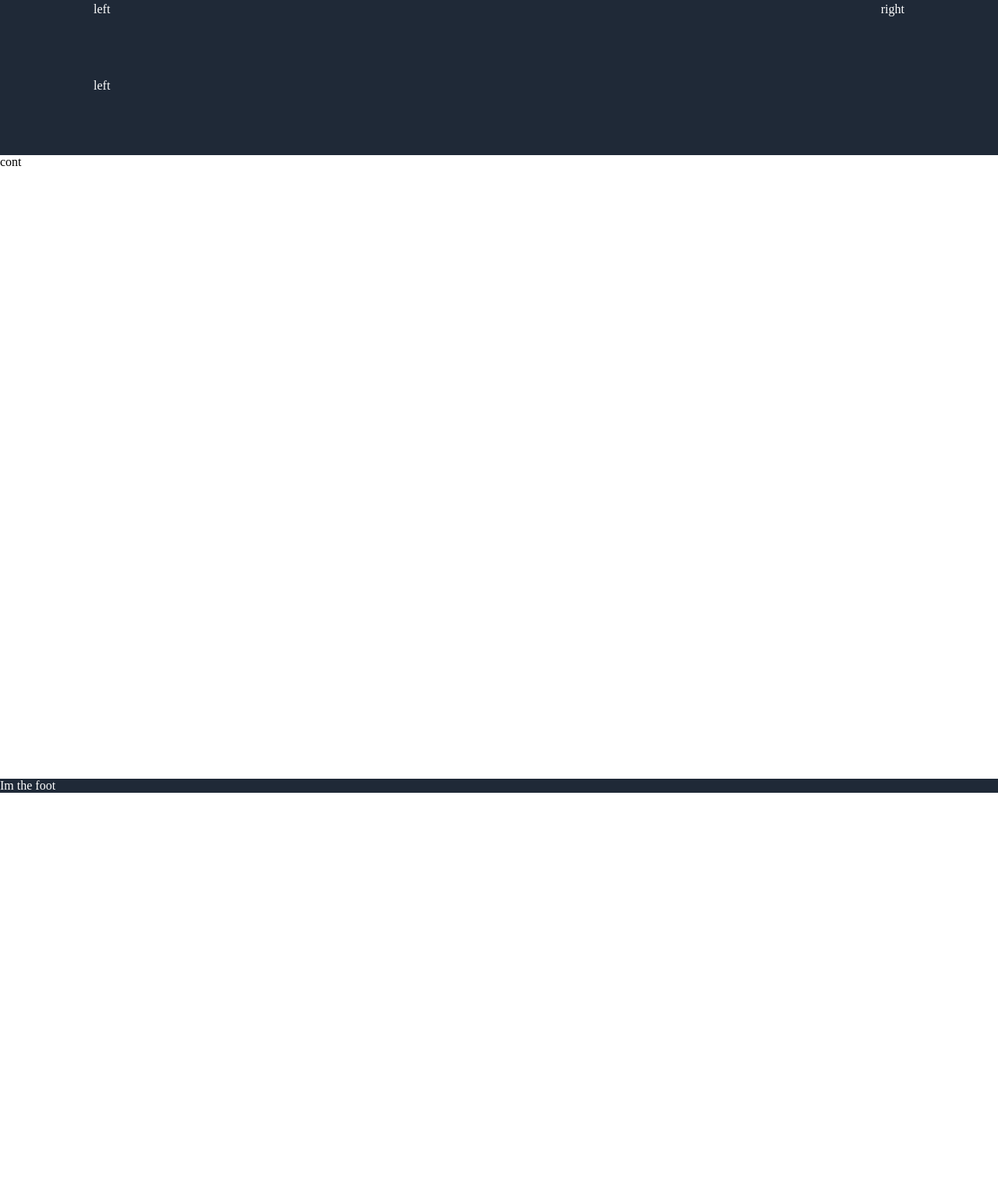
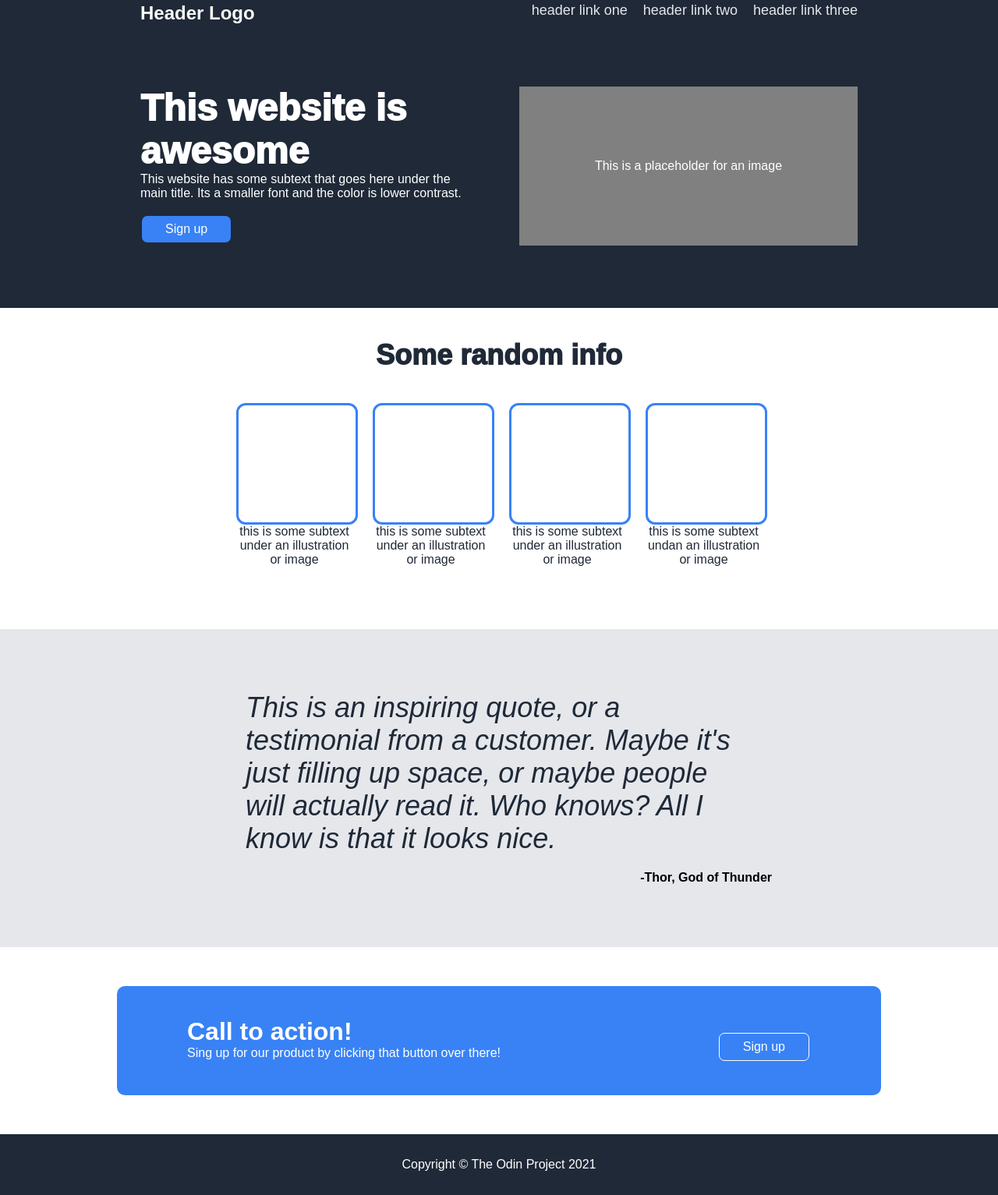
Before and after one commit to mr-magubane/Landing-page, a plain HTML site: page index.html in a window 1280 px wide. Shown: the part 7-1540 px from the top of the page at 78% size. Before the commit the page ends 1024 px from the top, so only its background shows below. Drawn offline with Linux system fonts and the light colour scheme.

Commit message:
completed landing page

```diff
--- a/index.html
+++ b/index.html
@@ -11,22 +11,72 @@
 <body>
     <div class="header">
         <div class="topHeader">
-            <div class="left">left</div>
-            <div class="right">right</div>
+            <div class="left">Header Logo</div>
+            <div class="right">
+                <ul>
+                    <li>header link one</li>
+                    <li>header link two</li>
+                    <li>header link three</li>
+
+                </ul>
+            </div>
         </div>
         <div class="bottomHeader">
-            <div class="left">left</div>
+            <div class="left">
+                <div class="slogan">This website is awesome</div>
+                <div class="subtext">
+                    This website has some subtext that goes here under the main title.
+                    Its a smaller font and the color is lower contrast.
+                </div>
+                <button class="button">Sign up</button>
+            </div>
             <div class="right">
-                <ul></ul>
+                <div class="image">This is a placeholder for an image</div>
             </div>
         </div>
 
     </div>
     <div class="content">
-        cont
+        <div class="info">Some random info</div>
+        <div class="main-content">
+            <div class="image-text-box">
+                <div class="image-box"></div>
+                <div class="image-text">this is some subtext under an illustration or image</div>
+            </div>
+            <div class="image-text-box">
+                <div class="image-box"></div>
+                <div class="image-text">this is some subtext under an illustration or image</div>
+            </div>
+            <div class="image-text-box">
+                <div class="image-box"></div>
+                <div class="image-text">this is some subtext under an illustration or image</div>
+            </div>
+            <div class="image-text-box">
+                <div class="image-box"></div>
+                <div class="image-text">this is some subtext undan an illustration or image</div>
+            </div>
+
+        </div>
+    </div>
+    <div class="quote-content">
+        <div class="quote-block"><p>This is an inspiring quote, or a testimonial from a customer.
+            Maybe it's just filling up space, or maybe people will actually read it. Who
+            knows? All I know is that it looks nice.</p></div>
+        <div class="author-block"><p>-Thor, God of Thunder</p></div>
+    </div>
+    <div class="action-content">
+        <div class="action-block">
+            <div class="action-text">
+                <h1>Call to action!</h1>
+                <p>Sing up for our product by clicking that button over there!</p>
+            </div>
+            <div class="action-button">
+                <button class="button">Sign up</button>
+            </div>
+        </div>
     </div>
     <div class="footer">
-        Im the foot
+        <p>Copyright &#169 The Odin Project 2021</p>
     </div>
 </body>
 </html>
--- a/styles.css
+++ b/styles.css
@@ -1,15 +1,25 @@
 body {
     display: flex;
     flex-direction: column;
-    min-height: 100vh;
+    align-items: center;
     margin: 0;
+    font-family: Arial, Helvetica, sans-serif;
+    justify-content: center;
 }
+ul {
+    list-style: none;
+    margin: 0;
+    display: flex;
+    gap: 20px;
+    padding: 0;
+}
+
 .header {
     background-color: #1F2937;
     color: white;
     display: flex;
     flex-direction: column;
-    padding: 0 120px 80px 120px;
+    padding: 0 180px 80px 180px;
 }
 .topHeader {
     display: flex;
@@ -17,17 +27,143 @@ body {
     margin-bottom: 80px;
     margin-top: 10px;
 }
+.topHeader .left {
+    font-weight: bold;
+    font-size: 24px;
+    color: #F9FAF8;
+}
+.topHeader .right {
+    font-size: 18px;
+    color: #E5E7EB;
+}
 .bottomHeader {
     display: flex;
+    flex: 0 0 100%;
+}
+.bottomHeader .left .slogan {
+    font-size: 48px;
+    font-weight: 1000;
+}
+.bottomHeader .right {
+    display: flex;
+    flex: 1;
+    align-items: center;
+    justify-content: center;
+    background-color: gray;
+}
+.bottomHeader .left {
+    flex: 1;
+    padding: 0 52px 0 0;
+}
+.left .button {
+    background-color: #3882F6;
+    border: none;
+    color: white;
+    padding: 8px 30px;
+    text-align: center;
+    text-decoration: none;
+    display: inline-block;
+    font-size: 16px;
+    margin: 4px 2px;
+    cursor: pointer;
+    border-radius: 7px;
+    margin-top: 20px;
+  }
+  .button:hover, .action-content .action-button .button:hover {
+    background: #fff;
+    color: #339DFF;
+    box-shadow: 0 4px 4px rgba(83, 100, 255, 0.32);
+  }
+.content {
+    display: flex;
+    flex-direction: column;
+}
+.info {
+    display: flex;
+    justify-content: center;
+    color: #1F2937;
+    font-size: 36px;
+    font-weight: 1000;
+    padding: 40px;
+}
+.main-content {
+    display: flex;
+    justify-content: center;
+    gap: 25px;
+    padding-bottom: 80px;
+}
+.image-text-box {
+    width: 150px;
+}
+.image-box {
+    border: #3882F6;
+    border-style: solid;
+    height: 150px;
+    width: 150px;
+    border-radius: 12px;
+}
+.image-text {
+    text-align: center;
+    color:#1F2937;
+}
+.quote-content {
+    display: flex;
+    flex-direction: column;
+    width: 100%;
+    background-color: #E5E7EB;
+    align-items: center;
+    padding: 80px 0;
+}
+.quote-block {
+    font-size: 36px;
+    font-style: italic;
+    color: #1F2937;
+}
+.quote-block p {
+    width: 650px;
+    margin-bottom: 20px;
+}
+.author-block p {
+    width: 700px;
+    text-align: right;
+    font-weight: bold;
+}
+.action-block {
+    display: flex;
+    background-color: #3882F6;
+    border: none;
+    color: white;
+    padding: 40px 90px;
+    margin: 50px;
+    width: 800px;
     justify-content: space-between;
+    border-radius: 10px;
 }
-.content {
-    flex: 1;
-    min-height: 100vh;
-}
+.action-content .action-button .button {
+    background-color: #3882F6;
+    border: white;
+    border-width: 1px;
+    border-style: solid;
+    color: white;
+    padding: 8px 30px;
+    text-align: center;
+    text-decoration: none;
+    display: inline-block;
+    font-size: 16px;
+    margin: 4px 2px;
+    cursor: pointer;
+    border-radius: 7px;
+    margin-top: 20px;
+  }
+  h1, p {
+    margin: 0;
+  }
+
 .footer {
-    align-content: flex-end;
+    display: flex;
+    width: 100%;
     background-color: #1F2937;
     color: white;
-
+    justify-content: center;
+    padding: 30px 0;
 }
```
